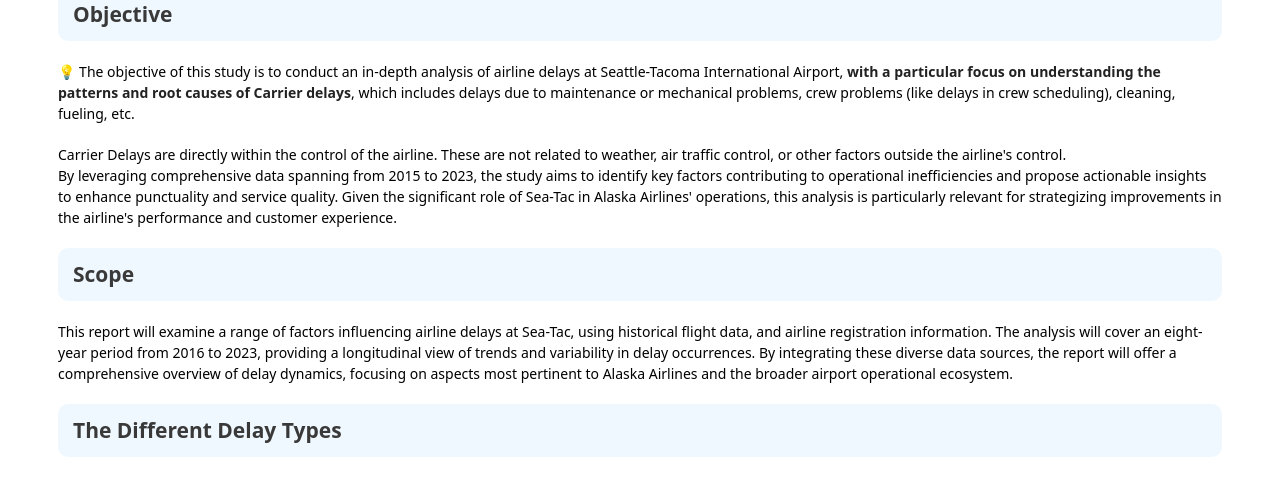
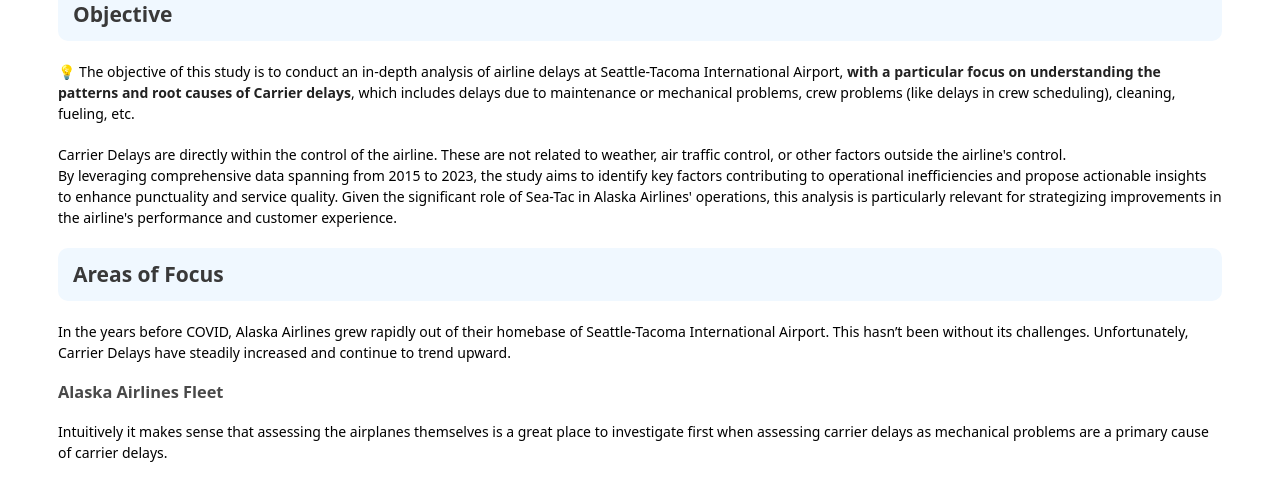
Before and after one commit to nbcarroll/nbcarroll.github.io, a Jekyll site: the page airline_delay_analysis/index.html, which Jekyll copies as it is, in a window 1280 px wide and 1400 px high, scrolled down 381 px. Shown: the top 480 px of the window. Built offline with Jekyll 4.4.1, drawn with Linux system fonts in a browser that asks for light colours; some of the changed text lies outside the part shown.

Commit message:
Update index.html

```diff
--- a/airline_delay_analysis/index.html
+++ b/airline_delay_analysis/index.html
@@ -773,8 +773,8 @@
         <p>By leveraging comprehensive data spanning from 2015 to 2023, the study aims to identify key factors contributing to operational inefficiencies and propose actionable insights to enhance punctuality and service quality. Given the significant role of Sea-Tac in Alaska Airlines' operations, this analysis is particularly relevant for strategizing improvements in the airline's performance and customer experience.</p>
 
 
-        <h2>Scope</h2>
-        <p>This report will examine a range of factors influencing airline delays at Sea-Tac, using historical flight data, and airline registration information. The analysis will cover an eight-year period from 2016 to 2023, providing a longitudinal view of trends and variability in delay occurrences. By integrating these diverse data sources, the report will offer a comprehensive overview of delay dynamics, focusing on aspects most pertinent to Alaska Airlines and the broader airport operational ecosystem.</p>
+        <!-- <h2>Scope</h2>
+        <p>This report will examine a range of factors influencing Carrier Delays at Sea-Tac, using historical flight data, and airline registration information. The analysis will cover an eight-year period from 2016 to 2023, providing a longitudinal view of trends and variability in delay occurrences. By integrating these diverse data sources, the report will offer a comprehensive overview of delay dynamics, focusing on aspects most pertinent to Alaska Airlines and the broader airport operational ecosystem.</p>
 
         <h2>The Different Delay Types</h2>
 
@@ -789,16 +789,15 @@
             <li>A moderate positive correlation with <strong>Delay National Aviation System (Minutes)</strong> (0.33), indicating that delays attributed to the national aviation system have a moderate impact on departure delays.</li>
             <li>A very weak correlation with <strong>Delay Security (Minutes)</strong> (0.04), which means security delays have almost no linear relationship with departure delays.</li>
             <li>A moderate positive correlation with <strong>Delay Late Aircraft Arrival (Minutes)</strong> (0.49), suggesting that when there is a delay due to the late arrival of an aircraft, there tends to be a moderate increase in the departure delay.</li>
-        </ul>
+        </ul> -->
+            <h2>Areas of Focus</h2>
+            <p>In the years before COVID, Alaska Airlines grew rapidly out of their homebase of Seattle-Tacoma International Airport. This hasn’t been without its challenges. Unfortunately, Carrier Delays have steadily increased and continue to trend upward.</p>
+            <!-- <figure> -->
 
 
-            <h2>Areas of Focus</h2>
-            <p>In the years before COVID, Alaska Airlines grew rapidly out of their homebase of Seattle-Tacoma International Airport. This hasn’t been without its challenges. Unfortunately, Carrier Delays have steadily increased and continue to trend upward.</p>
-            <figure>
-                <img src="https://prod-files-secure.s3.us-west-2.amazonaws.com/88552e64-585a-4b83-8205-e9a1346a1932/e1685835-99c2-4b19-8599-f5f71cb32c42/Increase_in_Flights_and_Carrier_Delays_Over_Time.jpg" alt="Graph showing the increase in flights and carrier delays over time">
-                <figcaption>Graph illustrating the increase in flights and carrier delays over time.</figcaption>
-            </figure>
-            <p>Understanding more about Carrier Delays is the focus of this analysis.</p>
+                <!-- <img src="https://github.com/nbcarroll/nbcarroll.github.io/blob/master/airline_delay_analysis/static_viz/%_Flights_Delays_before_after_covid.jpg" alt="Graph showing the increase in flights and carrier delays over time"> -->
+                <!-- <figcaption>Graph illustrating the increase in flights and carrier delays over time.</figcaption>
+            </figure> -->
 
             <h3>Alaska Airlines Fleet</h3>
             <p>Intuitively it makes sense that assessing the airplanes themselves is a great place to investigate first when assessing carrier delays as mechanical problems are a primary cause of carrier delays.</p>
@@ -832,7 +831,7 @@
                     </div>
 
             <h3>Seasonality</h3>
-
+            <img src="https://github.com/nbcarroll/nbcarroll.github.io/blob/master/airline_delay_analysis/static_viz/Average%20Carrier%20Delay%20Time%20by%20MonthAmong%20Flights%20Which%20Experienced%20a%20Carrier%20Delay.jpg?raw=true"class="wrap-image">
 
    <br>
 
```
